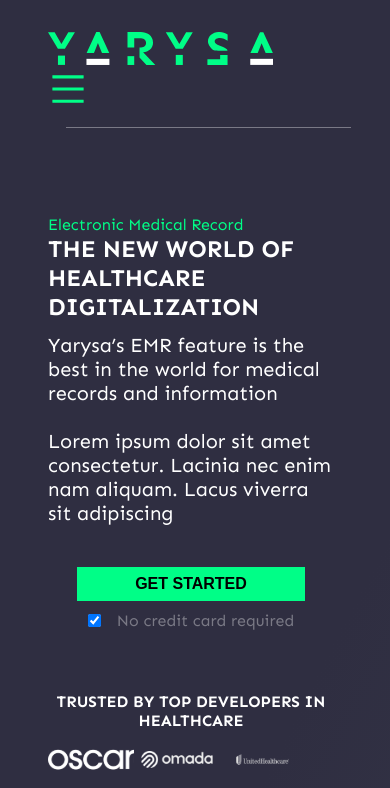
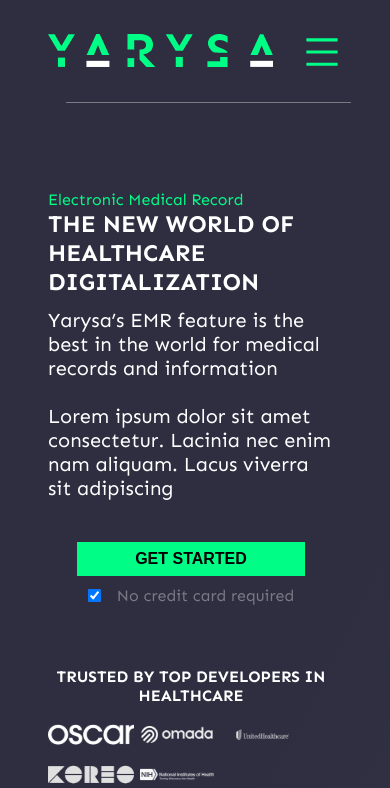
Before and after one commit to principlebrothers/Yarysa, a React (Vite) app: page / in a window 390 px wide. Shown: the top 788 px of the page. Built offline with nearby package versions, Linux system fonts and the light colour scheme.

Commit message:
Update Navbar.module.css

```diff
--- a/src/components/header/Navbar.module.css
+++ b/src/components/header/Navbar.module.css
@@ -21,9 +21,14 @@
 }
 
 .nav__menu {
+  display: none;
   color: var(--secondary-color);
   font-size: 2.5rem;
   cursor: pointer;
+}
+
+.logo__container {
+  display: none;
 }
 
 .nav__menu:hover {
@@ -87,6 +92,27 @@
     height: 100%;
   }
 
+  .logo__container {
+    display: block;
+  }
+
+  .mobile__menu {
+    display: flex;
+    justify-content: space-between;
+    align-items: center;
+    width: 100%;
+    margin-bottom: 1rem;
+  }
+
+  .desktop__logo__container {
+    display: none;
+  }
+
+  .nav__menu {
+    display: block;
+    z-index: 10;
+  }
+
   .nav__links {
     display: flex;
     flex-direction: column;
```
